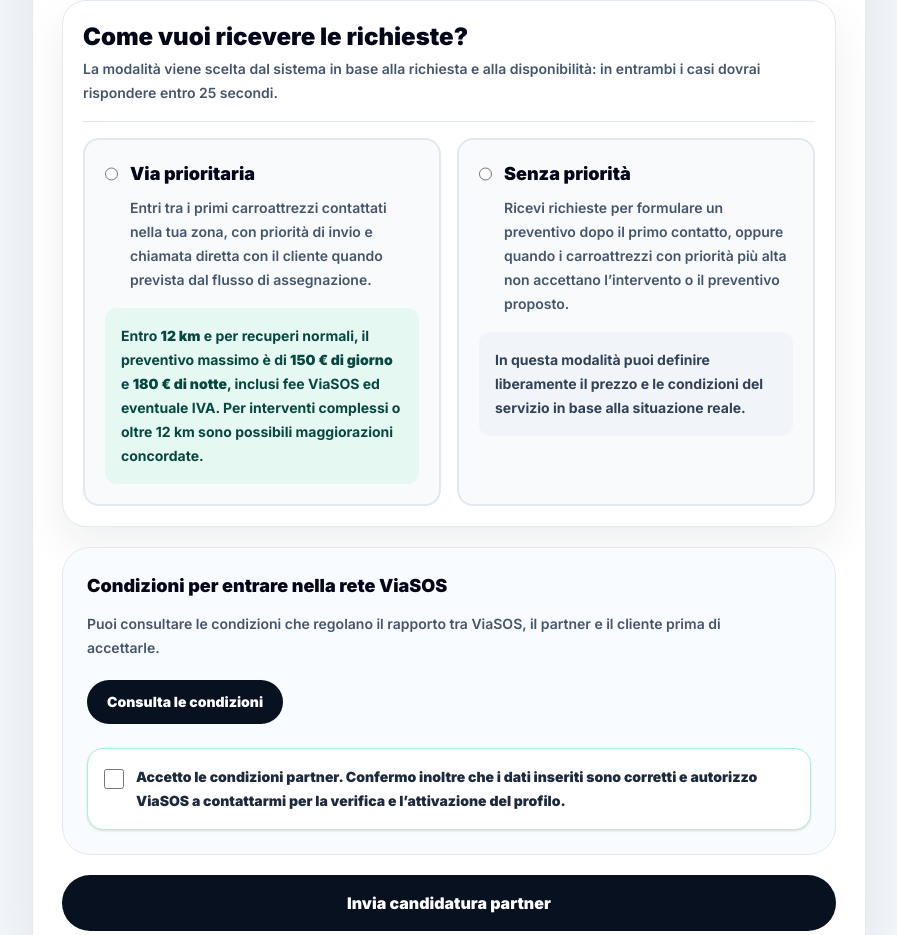
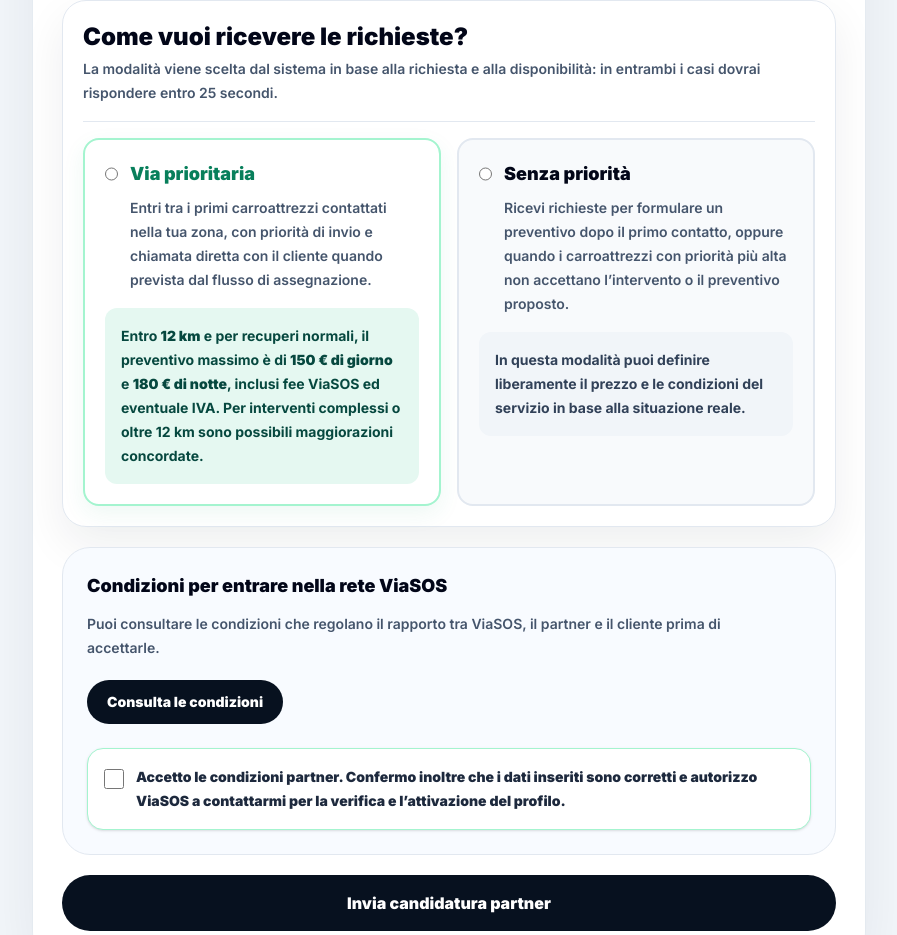
Before and after one commit to alessio-aesthetic/viasos.it, a Next.js app: page /partner/registrazione in a window 1280 px wide. Shown: the part 788-1723 px from the top of the page, without its empty margins (191-1088 px from the left). Built offline with nearby package versions, Linux system fonts and the light colour scheme; no server answers.

Commit message:
Polish priority partner option styling

```diff
--- a/src/app/partner/registrazione/page.tsx
+++ b/src/app/partner/registrazione/page.tsx
@@ -220,7 +220,7 @@ export default function PartnerRegistration() {
                 <p className="mt-1 text-sm font-semibold leading-6 text-slate-600">La modalità viene scelta dal sistema in base alla richiesta e alla disponibilità: in entrambi i casi dovrai rispondere entro 25 secondi.</p>
               </div>
               <div className="mt-4 grid gap-4 lg:grid-cols-2">
-                <label className={`cursor-pointer rounded-2xl border-2 p-5 transition ${form.priorityMode === 'prioritaria' ? 'border-[#075e54] bg-[#f0fdf9] shadow-[0_12px_30px_rgba(7,94,84,0.12)]' : 'border-slate-200 bg-slate-50 hover:border-[#75b9aa] hover:bg-white'}`}>
+                <label className={`cursor-pointer rounded-2xl border-2 p-5 transition duration-300 hover:-translate-y-0.5 ${form.priorityMode === 'prioritaria' ? 'border-[#20a477] bg-[#effcf6] shadow-[0_18px_36px_rgba(32,164,119,0.22)] ring-1 ring-[#9be2c5]' : 'border-emerald-200 bg-white shadow-[0_8px_22px_rgba(32,164,119,0.08)] hover:border-[#75b9aa] hover:shadow-[0_14px_30px_rgba(32,164,119,0.14)]'}`}>
                   <span className="flex items-start gap-3">
                     <input
                       type="radio"
@@ -231,7 +231,7 @@ export default function PartnerRegistration() {
                       className="mt-1 size-5 accent-[#075e54]"
                     />
                     <span>
-                      <strong className="block text-lg font-black text-slate-950">Via prioritaria</strong>
+                      <strong className="block text-lg font-black text-[#087f5b]">Via prioritaria</strong>
                       <span className="mt-2 block text-sm font-semibold leading-6 text-slate-600">
                         Entri tra i primi carroattrezzi contattati nella tua zona, con priorità di invio e chiamata diretta con il cliente quando prevista dal flusso di assegnazione.
                       </span>
```
